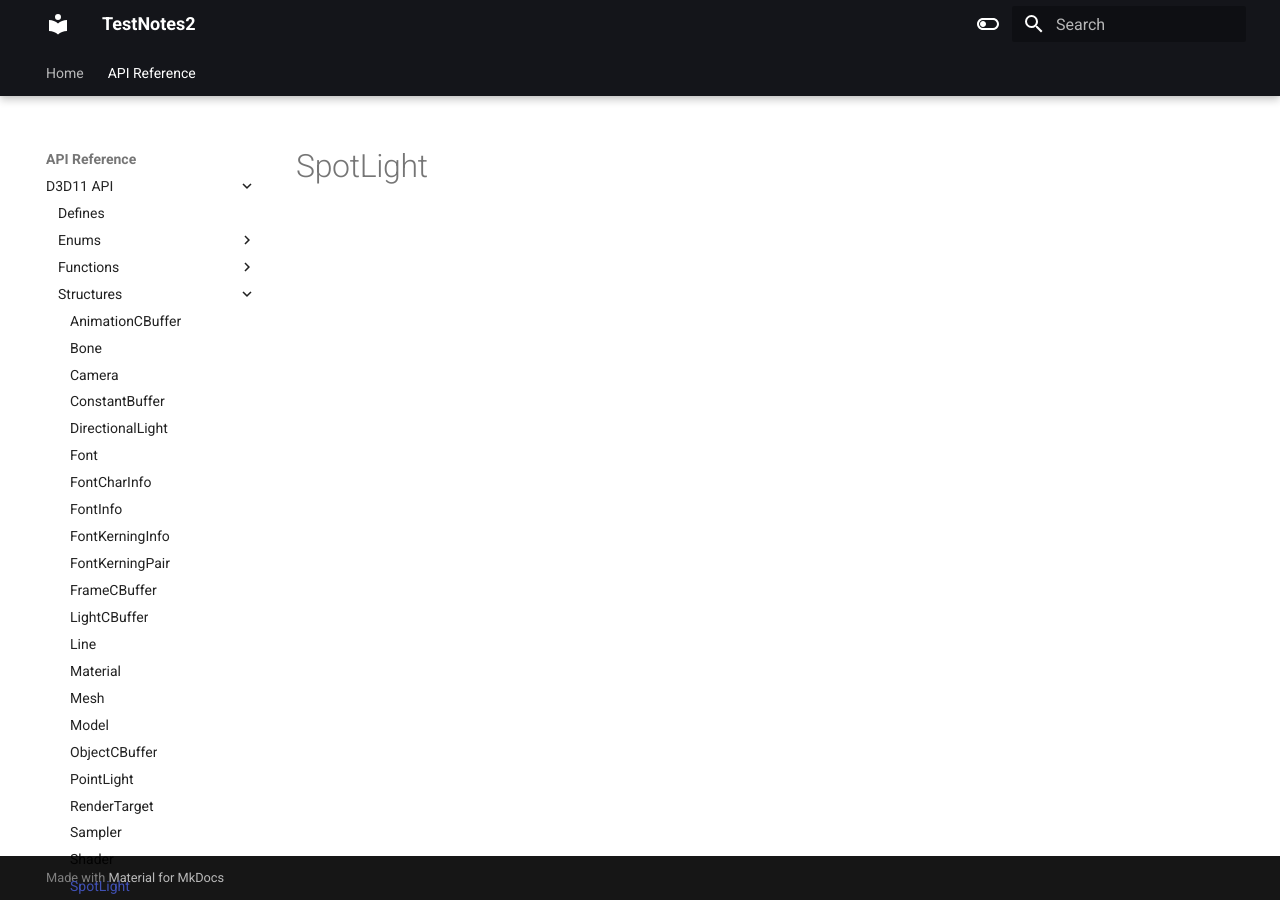
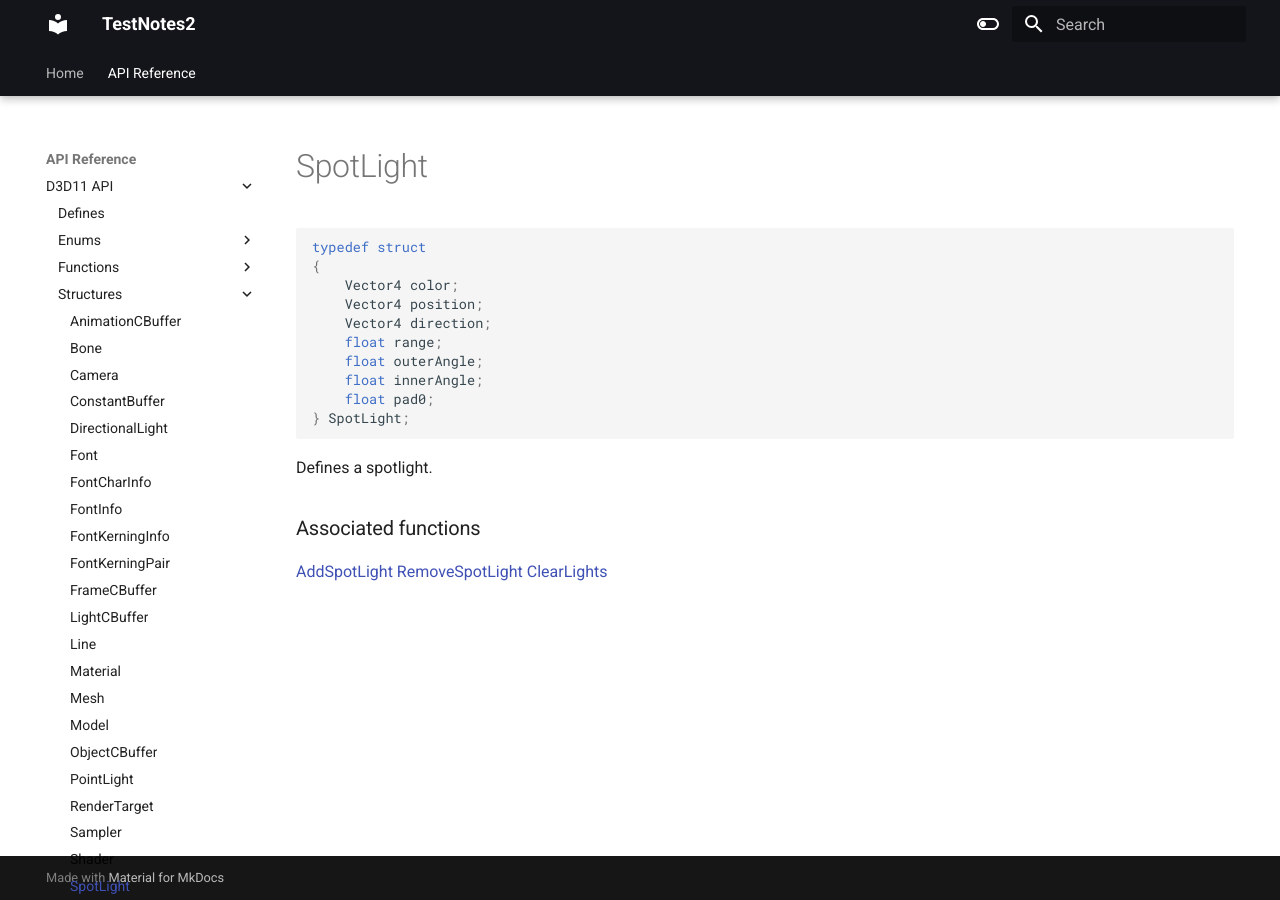
Before and after one commit to erichederstedt/TempEngineDocs, an MkDocs documentation site: the page built from docs/API Reference/D3D11 API/Structures/SpotLight.md, in a window 1280 px wide. Built offline with MkDocs 1.6.1 and Material for MkDocs 9.7.7, drawn with Linux system fonts in a browser that asks for light colours.

Commit message:
PUSH NOTE : SpotLight.md

````diff
--- a/docs/API Reference/D3D11 API/Structures/SpotLight.md
+++ b/docs/API Reference/D3D11 API/Structures/SpotLight.md
@@ -1 +1,22 @@
 # SpotLight
+
+```c++
+typedef struct
+{
+    Vector4 color;
+    Vector4 position;
+    Vector4 direction;
+    float range;
+    float outerAngle;
+    float innerAngle;
+    float pad0;
+} SpotLight;
+```
+
+Defines a spotlight.
+
+
+### Associated functions
+[AddSpotLight](../Functions/AddSpotLight.md)
+[RemoveSpotLight](../Functions/RemoveSpotLight.md)
+[ClearLights](../Functions/ClearLights.md)
````
